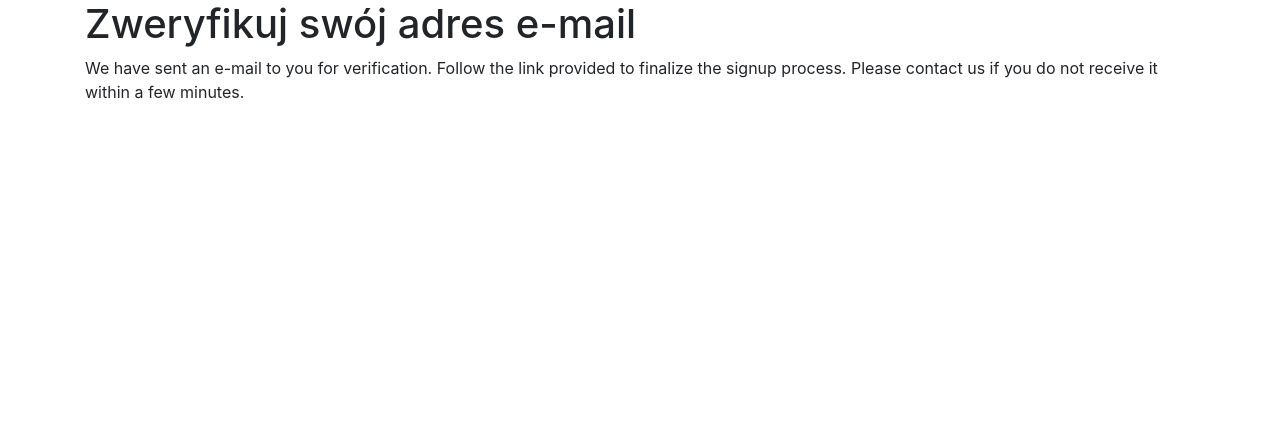
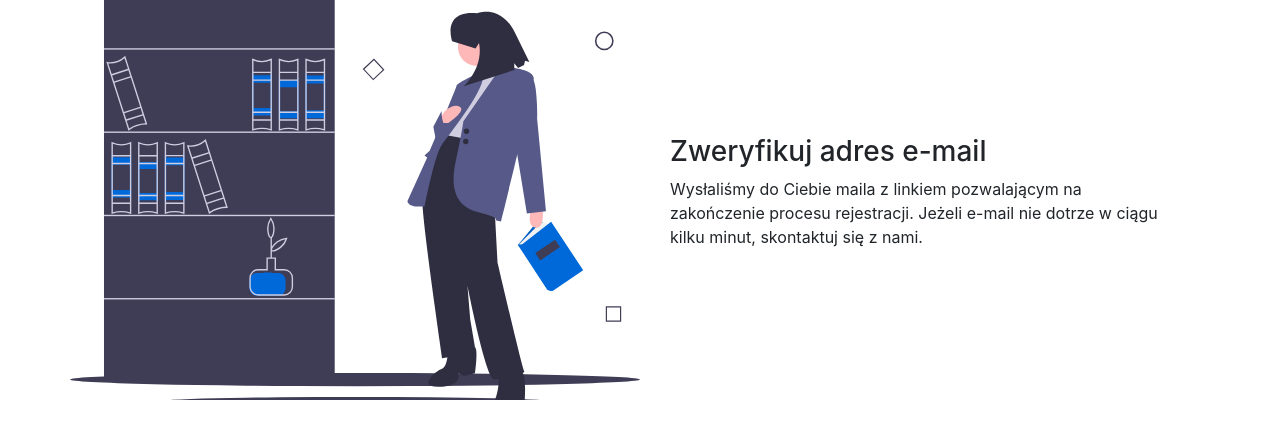
Before and after one commit to efefre/MyRental, a Django app: a page that uses myRental_root/templates/account/verification_sent.html in a window 1280 px wide. Shown: the part 56-495 px from the top of the page. Run offline with Django 3.2, Linux system fonts and the light colour scheme; some libraries are stand-ins or nearby versions.

Commit message:
Update template: verification_sent.html

```diff
--- a/myRental_root/templates/account/verification_sent.html
+++ b/myRental_root/templates/account/verification_sent.html
@@ -5,8 +5,19 @@
 {% block head_title %}{% trans "Verify Your E-mail Address" %}{% endblock %}
 
 {% block content %}
-    <h1>{% trans "Verify Your E-mail Address" %}</h1>
-
-    <p>{% blocktrans %}We have sent an e-mail to you for verification. Follow the link provided to finalize the signup process. Please contact us if you do not receive it within a few minutes.{% endblocktrans %}</p>
-
+<div class="container-fluid" id="verification-sent">
+  <div class="row no-gutter">
+    <div class="d-none d-md-flex col-md-4 col-lg-6 bg-image"></div>
+    <div class="col-md-8 col-lg-6">
+      <div class="login d-flex align-items-center py-5">
+        <div class="container"><h3>Zweryfikuj adres e-mail</h3>
+          <p>Wysłaliśmy do Ciebie maila z linkiem pozwalającym na zakończenie procesu rejestracji. Jeżeli e-mail nie
+            dotrze w ciągu kilku minut, skontaktuj się z nami.</p></p>
+        </div>
+      </div>
+    </div>
+  </div>
+</div>
+</div>
+</div>
 {% endblock %}
```
